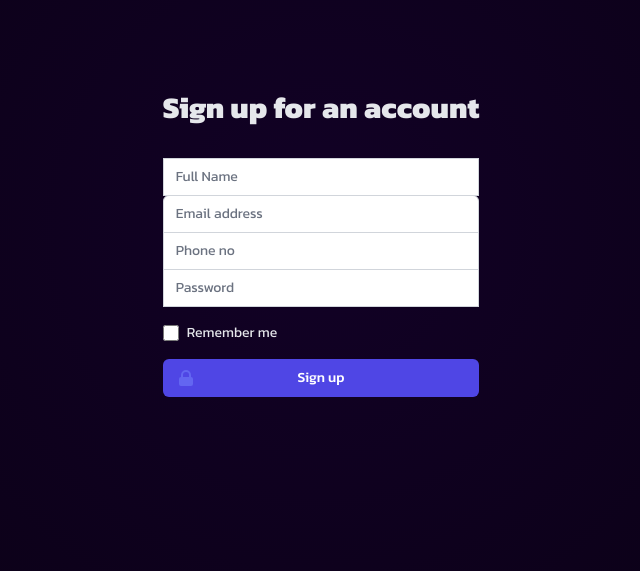
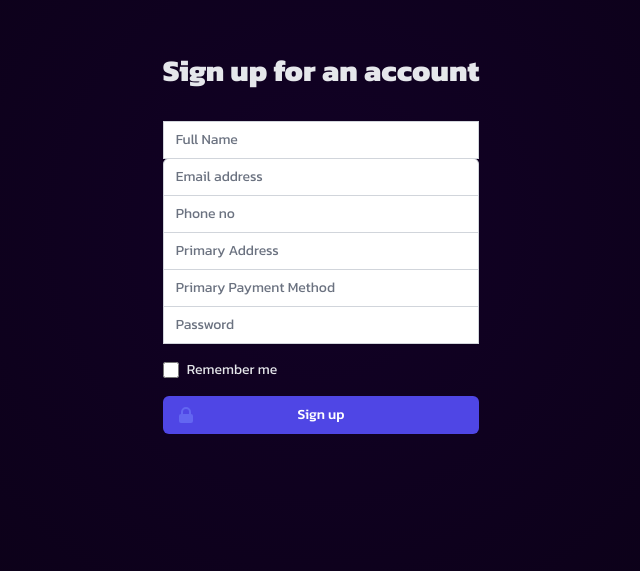
Before and after one commit to boidushya/horizon-client, a Next.js app: page /signup in a window 1280 px wide. Shown: the part 169-740 px from the top of the page, without its empty margins (319-959 px from the left). Built offline with nearby package versions, Linux system fonts and the light colour scheme.

Commit message:
Added fields

```diff
--- a/pages/signup.tsx
+++ b/pages/signup.tsx
@@ -10,6 +10,8 @@ const SignupComponent = () => {
 	const [email, setEmail] = useState("");
 	const [password, setPassword] = useState("");
 	const [phone, setPhone] = useState("");
+	const [address,setAddress] = useState("");
+	const [paymentMethod,setPaymentMethod] = useState("");
 
 	const signup = (e: any) => {
 		// eslint-disable-next-line react-hooks/rules-of-hooks
@@ -89,6 +91,38 @@ const SignupComponent = () => {
 							</div>
 
 							<div>
+								<label htmlFor="address" className="sr-only">
+									Address
+								</label>
+								<input
+									id="address"
+									name="address"
+									type="text"
+									onChange={e => setAddress(e.target.value)}
+									autoComplete="current-password"
+									required
+									className="relative block w-full px-3 py-2 text-gray-800 placeholder-gray-500 border border-gray-300 rounded-none appearance-none focus:outline-none focus:ring-indigo-500 focus:border-indigo-500 focus:z-10 sm:text-sm"
+									placeholder="Primary Address"
+								/>
+							</div>
+
+							<div>
+								<label htmlFor="password" className="sr-only">
+									Payment Method
+								</label>
+								<input
+									id="password"
+									name="paymentMethod"
+									type="text"
+									onChange={e => setPaymentMethod(e.target.value)}
+									autoComplete="current-password"
+									required
+									className="relative block w-full px-3 py-2 text-gray-800 placeholder-gray-500 border border-gray-300 rounded-none appearance-none focus:outline-none focus:ring-indigo-500 focus:border-indigo-500 focus:z-10 sm:text-sm"
+									placeholder="Primary Payment Method"
+								/>
+							</div>
+
+							<div>
 								<label htmlFor="password" className="sr-only">
 									Password
 								</label>
```
